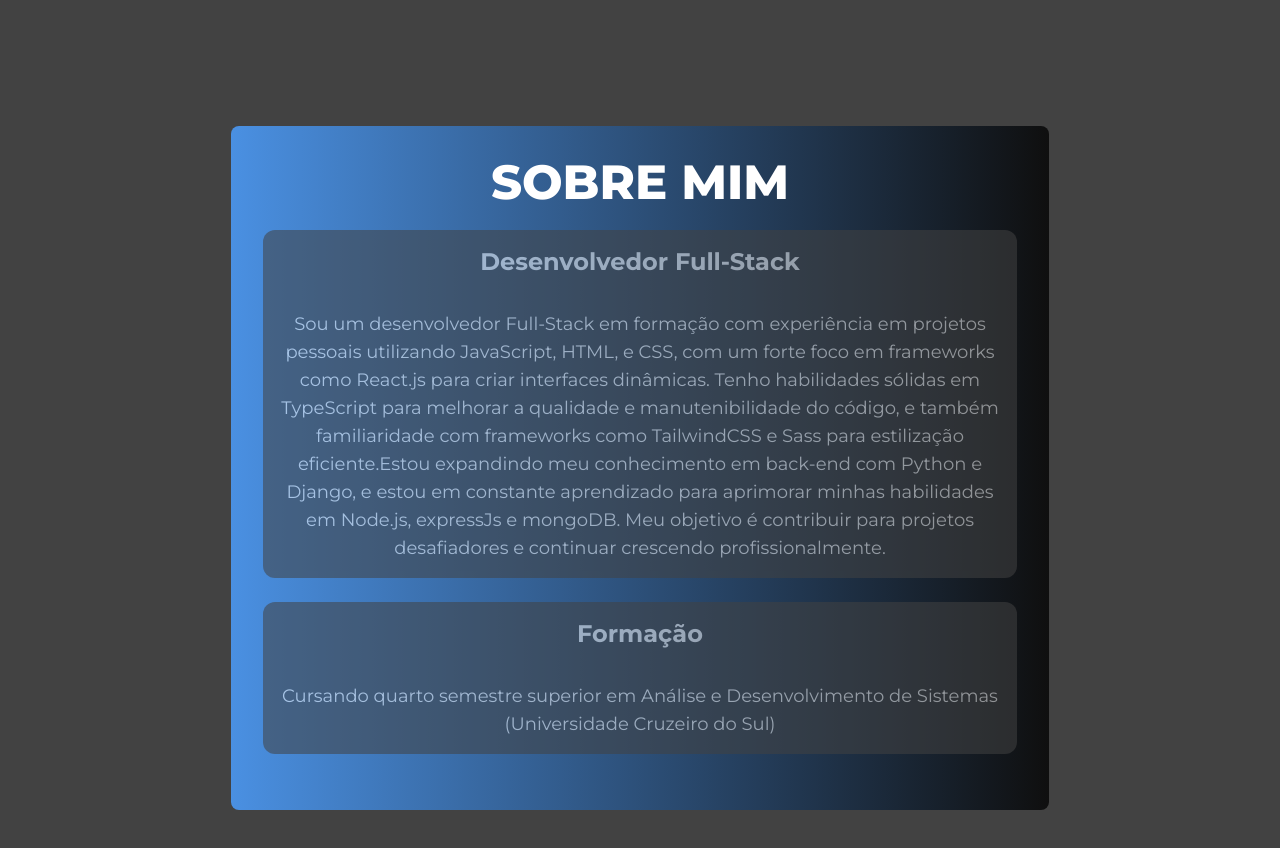
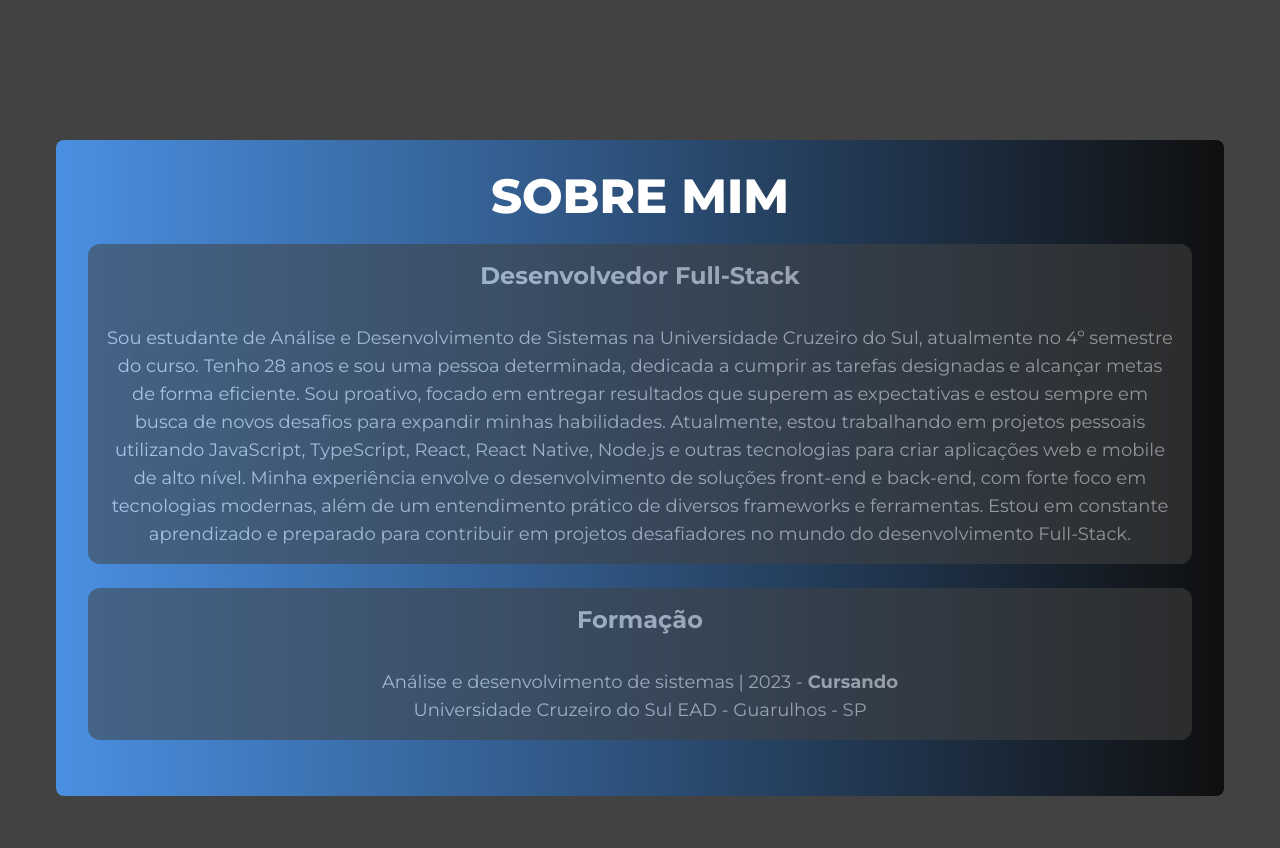
Before and after one commit to alangt22/Portfolio_ReactJS, a React (Vite) app: page / in a window 1280 px wide. Shown: the part 700-1548 px from the top of the page. Built offline with nearby package versions, Linux system fonts and the light colour scheme.

Commit message:
Alterações de estilos

```diff
--- a/src/components/Header.jsx
+++ b/src/components/Header.jsx
@@ -47,7 +47,7 @@ const Header = () => {
             </button>
             <button
               className={`bg-custom5 text-custom4 w-56 sm:w-40 h-10 rounded-full flex items-center justify-center text-xl hover:bg-custom7 transition-transform transform ${isVisible ? 'opacity-100 translate-y-0' : 'opacity-0 translate-y-8'} transition-all duration-500`}>
-              <a href="https://drive.google.com/file/d/1ODWS1afSRCSSIuA5s-bFqhHC2KCN-Dwi/view?usp=sharing" target="_blank" rel="noopener noreferrer" className="text-custom4">Currículo PDF</a>
+              <a href="https://drive.google.com/file/d/1f3tZ0Bm10NSLgIa1-D0d7e6e7kbD2K-z/view?usp=sharing" target="_blank" rel="noopener noreferrer" className="text-custom4">Currículo PDF</a>
             </button>
           </div>
         </div>
--- a/src/components/Sobre.jsx
+++ b/src/components/Sobre.jsx
@@ -2,29 +2,31 @@ import React from 'react';
 
 const Sobre = () => {
   return (
-    <section className='flex items-center justify-center min-h-screen mb-60  sm:scroll-mt-56'>
-      <div id='sobre' className='w-[850px] max-w-screen-lg px-4 sm:ml-11 scroll-mt-64 sm:p-1'>
+    <section className='flex items-center justify-center min-h-screen mb-60'>
+      <div id='sobre' className='w-[1200px] max-w-screen-lg px-4 sm:ml-0 sm:px-1 flex justify-center scroll-mt-64'>
         <div className='bg-custom-gradient w-full h-auto sm:w-[350px] sm:h-auto rounded-lg p-8 sm:p-5 sm:py-10'>
           <h2 className='text-5xl sm:text-3xl text-center font-extrabold mb-6 text-custom2'>SOBRE MIM</h2>
           <div className='bg-custom1 sm:w-[300px] rounded-xl mb-6 opacity-55 hover:opacity-100 transition-opacity duration-300'>
             <h3 className='text-2xl sm:text-xl text-center font-bold p-4 text-custom3'>Desenvolvedor Full-Stack</h3>
             <p className='text-lg sm:text-lg p-4 text-center text-custom3'>
-            Sou um desenvolvedor Full-Stack em formação com experiência em projetos
-            pessoais utilizando JavaScript, HTML, e CSS, com um forte foco em
-            frameworks como React.js para criar interfaces dinâmicas. Tenho habilidades
-            sólidas em TypeScript para melhorar a qualidade e manutenibilidade do
-            código, e também familiaridade com frameworks como TailwindCSS e Sass
-            para estilização eficiente.Estou expandindo meu conhecimento em back-end
-            com Python e Django, e estou em constante aprendizado para
-            aprimorar minhas habilidades em Node.js, expressJs e mongoDB. Meu
-            objetivo é contribuir para projetos desafiadores e continuar crescendo
-            profissionalmente.
+              Sou estudante de Análise e Desenvolvimento de Sistemas na Universidade Cruzeiro do Sul,
+              atualmente no 4º semestre do curso. Tenho 28 anos e sou uma pessoa determinada, dedicada
+              a cumprir as tarefas designadas e alcançar metas de forma eficiente. Sou proativo, focado
+              em entregar resultados que superem as expectativas e estou sempre em busca de novos desafios
+              para expandir minhas habilidades.
+              Atualmente, estou trabalhando em projetos pessoais utilizando JavaScript, TypeScript, React,
+              React Native, Node.js e outras tecnologias para criar aplicações web e mobile de alto nível.
+              Minha experiência envolve o desenvolvimento de soluções front-end e back-end, com forte foco em tecnologias modernas,
+              além de um entendimento prático de diversos frameworks e ferramentas. Estou em constante aprendizado e preparado para
+              contribuir em projetos desafiadores no mundo do desenvolvimento Full-Stack.
             </p>
           </div>
           <div className='bg-custom1 sm:w-[300px] rounded-xl mb-6 opacity-55 hover:opacity-100 transition-opacity duration-300'>
             <h3 className='text-2xl sm:text-xl text-center font-bold p-4 text-custom3'>Formação</h3>
             <p className='text-lg sm:text-lg p-4 text-center text-custom3'>
-              Cursando quarto semestre superior em Análise e Desenvolvimento de Sistemas (Universidade Cruzeiro do Sul)
+              Análise e desenvolvimento de sistemas | 2023 -<span className='font-bold'> Cursando </span>
+              <br />
+              Universidade Cruzeiro do Sul EAD - Guarulhos - SP
             </p>
           </div>
         </div>
```
